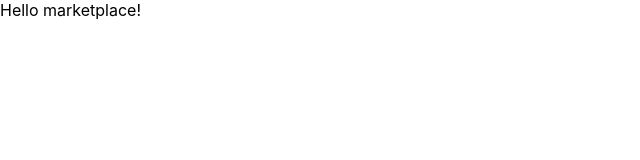
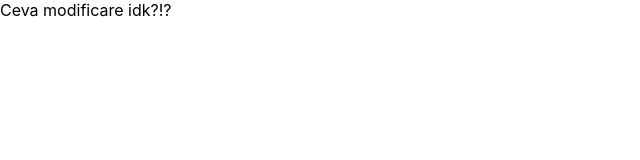
Before and after one commit to tudor96/marketplace, a React (Create React App) app: page / in a window 1280 px wide. Shown: the top 160 px of the page, without its empty margins (0-640 px from the left). Built offline with nearby package versions, Linux system fonts and the light colour scheme.

Commit message:
modificare

```diff
--- a/src/App.js
+++ b/src/App.js
@@ -1,9 +1,5 @@
 function App() {
-  return (
-    <div>
-      Hello marketplace!
-    </div>
-  );
+  return <div>Ceva modificare idk?!?</div>;
 }
 
 export default App;
```
